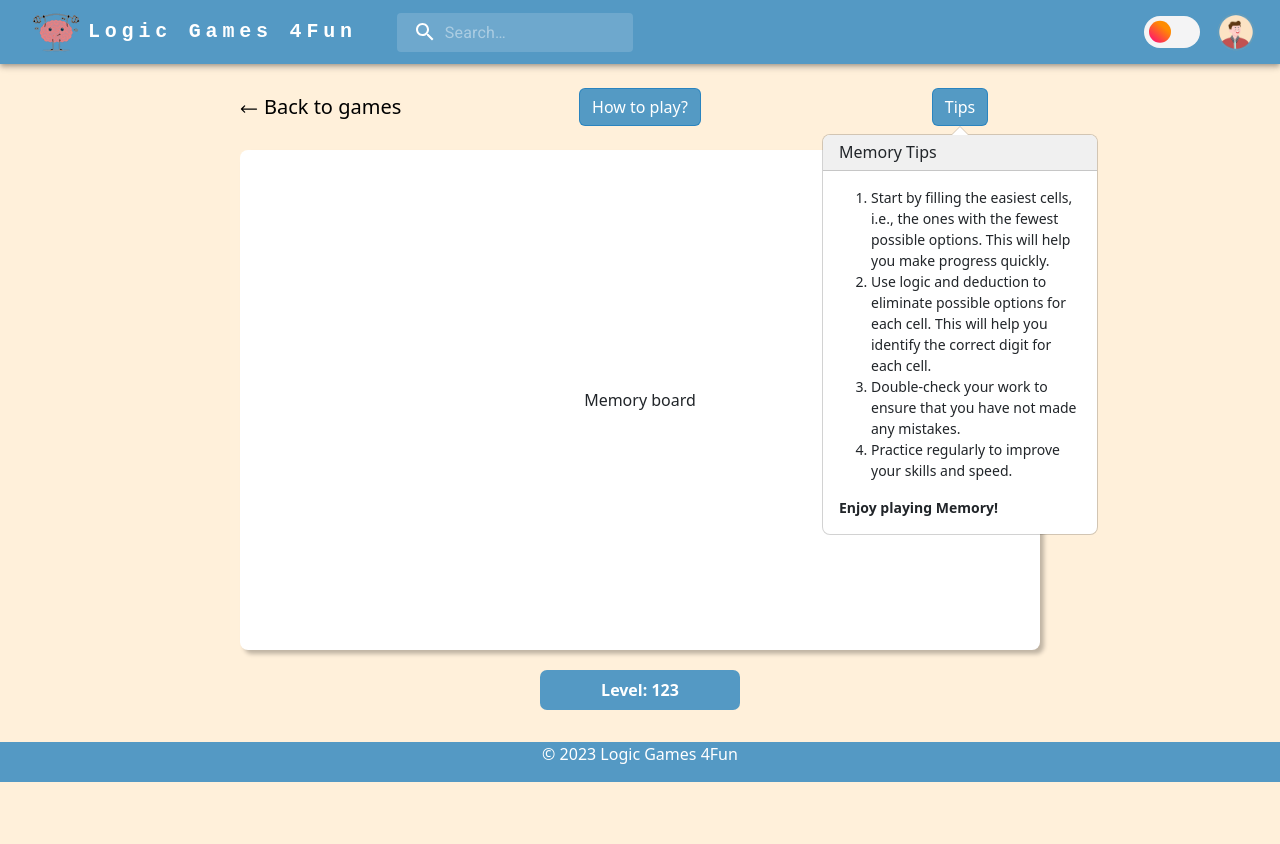
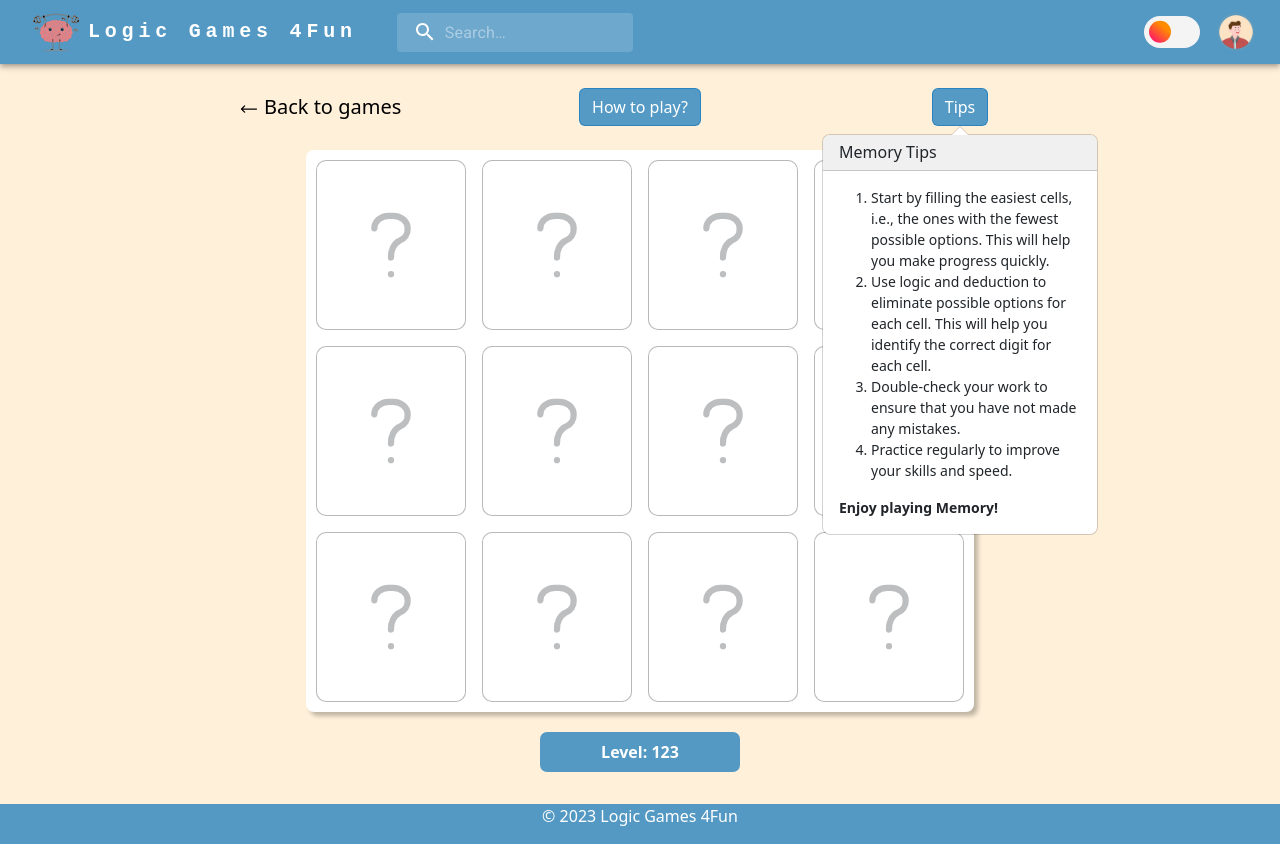
Before and after one commit to jklis2/Logic_Games_4Fun, a React (Create React App) app in the folder LogicGames4Fun/Client/: page /games/memory in a window 1280 px wide. Both pictures are taken after a click on the button "Tips". Before the commit the page ends 800 px from the top, so only its background shows below. Built offline with nearby package versions, Linux system fonts and the light colour scheme.

Commit message:
Create memory game

```diff
--- a/LogicGames4Fun/Client/src/Component/Dashboard/DashboardForm.jsx
+++ b/LogicGames4Fun/Client/src/Component/Dashboard/DashboardForm.jsx
@@ -14,9 +14,9 @@ export const DashboardForm = () => {
 
   //If level not exists redirect to dashboard
 
-  const runGame = (lvl) => {
+  const runGame = (lvl, game) => {
     dispatch(sudokuActions.selectLevel({lvl}))
-    navigate('/games/sudoku')
+    navigate(`/games/${game}`)
   }
 
   const generateLevels = function (minLevel, maxLevel, game) {
@@ -34,7 +34,7 @@ export const DashboardForm = () => {
           aria-label="add"
         >
 
-          <span onClick={() => runGame(lvl)}>{lvl}</span>
+          <span onClick={() => runGame(lvl, game)}>{lvl}</span>
         </Fab>
       );
     }
@@ -189,7 +189,7 @@ export const DashboardForm = () => {
             </Carousel>
           </div>
 
-          {/* Quiz */}
+          {/* Memory */}
 
           <div className={styles["dashboard-game"]}>
             <div className="d-flex flex-center justify-content-center">
@@ -213,7 +213,7 @@ export const DashboardForm = () => {
                   <div>
                     <h2>Easy levels</h2>
                   </div>
-                  <div>{generateLevels(1, 26)}</div>
+                  <div>{generateLevels(1, 26, 'memory')}</div>
                 </div>
               </Carousel.Item>
 
@@ -222,7 +222,7 @@ export const DashboardForm = () => {
                   <div>
                     <h2>Medium levels</h2>
                   </div>
-                  <div>{generateLevels(26, 51)}</div>
+                  <div>{generateLevels(26, 51, 'memory')}</div>
                 </div>
               </Carousel.Item>
 
@@ -231,7 +231,7 @@ export const DashboardForm = () => {
                   <div>
                     <h2>Hard levels</h2>
                   </div>
-                  <div>{generateLevels(51, 76)}</div>
+                  <div>{generateLevels(51, 76, 'memory')}</div>
                 </div>
               </Carousel.Item>
             </Carousel>
--- a/LogicGames4Fun/Client/src/Component/Games/Memory/MemoryGame.jsx
+++ b/LogicGames4Fun/Client/src/Component/Games/Memory/MemoryGame.jsx
@@ -2,59 +2,113 @@ import React from "react";
 import styles from "./MemoryGame.module.scss";
 import Button from "react-bootstrap/Button";
 import OverlayTrigger from "react-bootstrap/OverlayTrigger";
-import Popover from "react-bootstrap/Popover";
 import { Link } from "react-router-dom";
 import { HiArrowLongLeft } from "react-icons/hi2";
 import Box from "@mui/material/Box";
+import { useState, useEffect } from "react";
+import { memoryHowToPlayPop } from "./memoryHowToPlayPop";
+import { memoryTipsPop } from "./memoryTipsPop";
 
-const howToPlayPop = (
-  <Popover id="popover-basic">
-    <Popover.Header as="h3">Memory Instruction</Popover.Header>
-    <Popover.Body>
-      Start with a blank 9x9 grid that has some of the cells already filled with
-      digits. Identify the row, column, and box where the given digit is already
-      present. Fill the empty cells in the same row, column, and box with the
-      remaining digits from 1 to 9. Repeat the above step for each given digit
-      until all the empty cells are filled. Ensure that each row, column, and
-      box contains digits from 1 to 9 only once. The game is won when all the
-      cells in the grid are filled with digits that satisfy the above
-      conditions.
-    </Popover.Body>
-  </Popover>
-);
+const imagesItems = [
+  {
+      "src": "/MemoryGameIcons/Airplane.png",
+      "matched": false
+  },
+  {
+      "src": "/MemoryGameIcons/Anubis.png",
+      "matched": false
+  },
+  {
+      "src": "/MemoryGameIcons/Beer.png",
+      "matched": false
+  },
+  {
+      "src": "/MemoryGameIcons/BigBen.png",
+      "matched": false
+  },
+  {
+      "src": "/MemoryGameIcons/Bull.png",
+      "matched": false
+  },
+  {
+      "src": "/MemoryGameIcons/Hydra.png",
+      "matched": false
+  }
+]
 
-const tipsPop = (
-  <Popover id="popover-basic">
-    <Popover.Header as="h3">Memory Tips</Popover.Header>
-    <Popover.Body>
-      <ol>
-        <li>
-          Start by filling the easiest cells, i.e., the ones with the fewest
-          possible options. This will help you make progress quickly.
-        </li>
-        <li>
-          Use logic and deduction to eliminate possible options for each cell.
-          This will help you identify the correct digit for each cell.
-        </li>
-        <li>
-          Double-check your work to ensure that you have not made any mistakes.
-        </li>
-        <li>Practice regularly to improve your skills and speed.</li>
-      </ol>
+function Card({ image, flipped, chooseCard }) {
+  const cardClickHandle = (e) => {
+    chooseCard(image);
+  };
 
-      <strong>Enjoy playing Memory!</strong>
-    </Popover.Body>
-  </Popover>
-);
-
-class Memory {
-  constructor(cardNumber, imgPath){
-    this.cardNumber = cardNumber;
-    this.imgPath = imgPath;
-  }
+  return (
+    <div
+      className={`${styles.card} ${flipped ? `${styles.matched}` : ""}`}
+      onClick={cardClickHandle}
+    >
+      <img
+        style={{ transform: "rotateY(180deg)" }}
+        src={image.src}
+        alt="text"
+      />
+      <svg
+        xmlns="http://www.w3.org/2000/svg"
+        width="40"
+        height="40"
+        viewBox="0 0 24 24"
+        strokeWidth="1.5"
+        stroke="currentColor"
+        fill="none"
+        strokeLinecap="round"
+        strokeLinejoin="round"
+      >
+        <path stroke="none" d="M0 0h24v24H0z" fill="none"></path>
+        <path d="M8 8a3.5 3 0 0 1 3.5 -3h1a3.5 3 0 0 1 3.5 3a3 3 0 0 1 -2 3a3 4 0 0 0 -2 4"></path>
+        <line x1="12" y1="19" x2="12" y2="19.01"></line>
+      </svg>
+    </div>
+  );
 }
 
 export const MemoryGame = () => {
+  const [images, setImages] = useState([]);
+  const [imageOne, setImageOne] = useState(null);
+  const [imageTwo, setImageTwo] = useState(null);
+
+  const chooseCard = (image) => {
+    imageOne ? setImageTwo(image) : setImageOne(image);
+  };
+
+  const initGame = () => {
+    const allImages = [...imagesItems, ...imagesItems]
+      .sort(() => Math.random() - 0.5)
+      .map((item) => ({ ...item, id: Math.random() }));
+    setImages(allImages);
+  };
+
+  useEffect(() => initGame(), []);
+
+  useEffect(() => {
+    if (imageOne && imageTwo) {
+      if (imageOne.src === imageTwo.src) {
+        setImages((prevImages) => {
+          return prevImages.map((item) => {
+            if (item.src === imageOne.src) {
+              return { ...item, matched: true };
+            } else {
+              return item;
+            }
+          });
+        });
+      }
+
+      setTimeout(() => {
+        setImageOne(null);
+        setImageTwo(null);
+      }, 500);
+    }
+  }, [imageOne, imageTwo]);
+
   return (
     <>
       <div className={styles["game-container"]}>
@@ -70,7 +124,7 @@ export const MemoryGame = () => {
               <OverlayTrigger
                 trigger="click"
                 placement="bottom"
-                overlay={howToPlayPop}
+                overlay={memoryHowToPlayPop}
               >
                 <Button>How to play?</Button>
               </OverlayTrigger>
@@ -79,7 +133,7 @@ export const MemoryGame = () => {
               <OverlayTrigger
                 trigger="click"
                 placement="bottom"
-                overlay={tipsPop}
+                overlay={memoryTipsPop}
               >
                 <Button>Tips</Button>
               </OverlayTrigger>
@@ -88,7 +142,30 @@ export const MemoryGame = () => {
 
           <div className={styles["memory-board-container"]}>
             <div className={styles["memory-board"]}>
-              <div className={styles["grid-cells"]}>Memory board</div>
+              <div className={styles["grid-cells"]}>
+
+                {images.length ? (
+                  <>
+                    <div className={styles['game-block']}>
+                      {images.map((image, key) => {
+                        return (
+                          <Card
+                            key={key}
+                            chooseCard={chooseCard}
+                            flipped={
+                              image === imageOne ||
+                              image === imageTwo ||
+                              image.matched
+                            }
+                            image={image}
+                          />
+                        );
+                      })}
+                    </div>
+                  </>
+                ) : <></>
+                }
+              </div>
             </div>
           </div>
           <div className={styles["memory-game-info"]}>
@@ -99,7 +176,7 @@ export const MemoryGame = () => {
                 borderRadius: "7px",
                 padding: "0.5rem",
                 fontWeight: "bold",
-                width: "200px"
+                width: "200px",
               }}
             >
               Level: 123
--- a/LogicGames4Fun/Client/src/Component/Games/Memory/MemoryGame.module.scss
+++ b/LogicGames4Fun/Client/src/Component/Games/Memory/MemoryGame.module.scss
@@ -56,8 +56,7 @@
   .memory-board {
     @include center();
     margin-top: 1.5rem;
-    height: 500px;
-    width: 800px;
+    // width: 800px;
     background-color: white;
     border-radius: 8px;
     box-shadow: 4px 4px 4px 0px rgba(0, 0, 0, 0.25);
@@ -80,3 +79,44 @@
       color: #000 !important;
     }
   }
+
+  /// Game board
+
+  .game-block {
+    padding: 10px;
+    gap: 1rem;
+    display: grid;
+    grid-template-columns: auto auto auto auto;
+  }
+
+  .card {
+    cursor: pointer;
+    width: 150px;
+    height: 170px;
+    background-color: white;
+    border-radius: 10px;
+    display: flex;
+    align-items: center;
+    justify-content: center;
+    transform-style: preserve-3d;
+    transition: transform .7s;
+    border: 1px solid rgba(160, 160, 160, 0.75);
+  }
+
+  .card.matched {
+    transform: rotateY(180deg);
+  }
+
+  .card img,
+  .card svg {
+    width: 70%;
+    position: absolute;
+    backface-visibility: hidden;
+    pointer-events: none;
+  }
+
+  .card svg {
+    width: 100px;
+    height: 100px;
+    opacity: .3;
+  }
--- /dev/null
+++ b/LogicGames4Fun/Client/src/Component/Games/Memory/memoryHowToPlayPop.jsx
@@ -0,0 +1,17 @@
+import Popover from "react-bootstrap/Popover";
+
+export const memoryHowToPlayPop = (
+    <Popover id="popover-basic">
+      <Popover.Header as="h3">Memory Instruction</Popover.Header>
+      <Popover.Body>
+        Start with a blank 9x9 grid that has some of the cells already filled with
+        digits. Identify the row, column, and box where the given digit is already
+        present. Fill the empty cells in the same row, column, and box with the
+        remaining digits from 1 to 9. Repeat the above step for each given digit
+        until all the empty cells are filled. Ensure that each row, column, and
+        box contains digits from 1 to 9 only once. The game is won when all the
+        cells in the grid are filled with digits that satisfy the above
+        conditions.
+      </Popover.Body>
+    </Popover>
+  );
--- /dev/null
+++ b/LogicGames4Fun/Client/src/Component/Games/Memory/memoryTipsPop.jsx
@@ -0,0 +1,25 @@
+import Popover from "react-bootstrap/Popover";
+
+export const memoryTipsPop = (
+    <Popover id="popover-basic">
+      <Popover.Header as="h3">Memory Tips</Popover.Header>
+      <Popover.Body>
+        <ol>
+          <li>
+            Start by filling the easiest cells, i.e., the ones with the fewest
+            possible options. This will help you make progress quickly.
+          </li>
+          <li>
+            Use logic and deduction to eliminate possible options for each cell.
+            This will help you identify the correct digit for each cell.
+          </li>
+          <li>
+            Double-check your work to ensure that you have not made any mistakes.
+          </li>
+          <li>Practice regularly to improve your skills and speed.</li>
+        </ol>
+
+        <strong>Enjoy playing Memory!</strong>
+      </Popover.Body>
+    </Popover>
+  );
```
Also changed, not shown: LogicGames4Fun/Client/src/Redux/memory-slice.js (added, +16 -0 lines).
